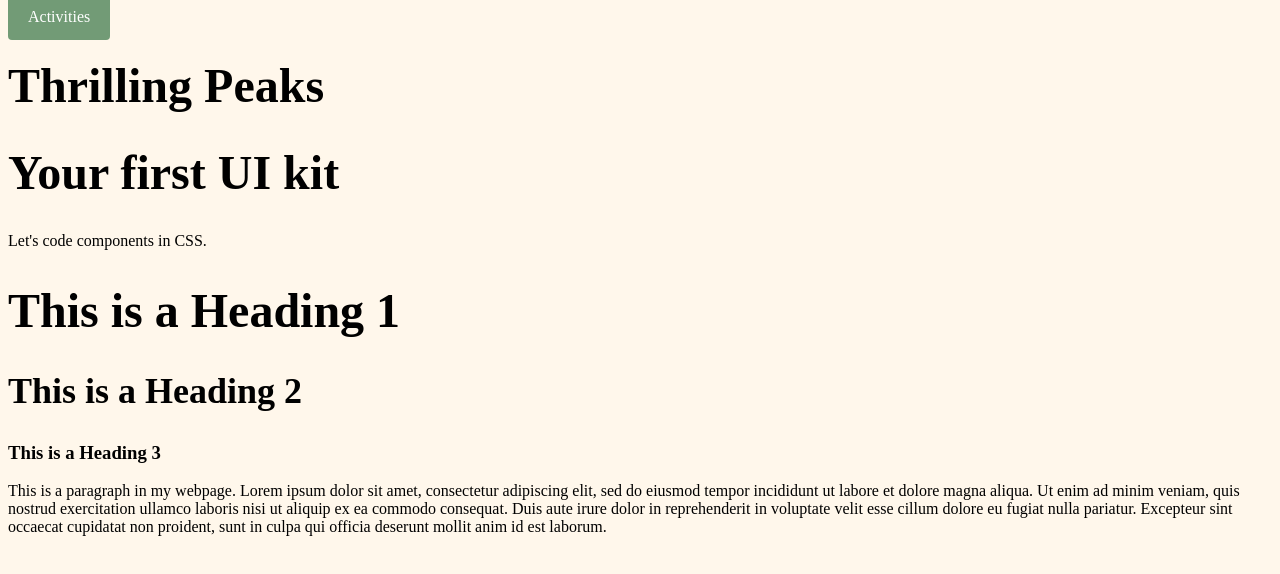
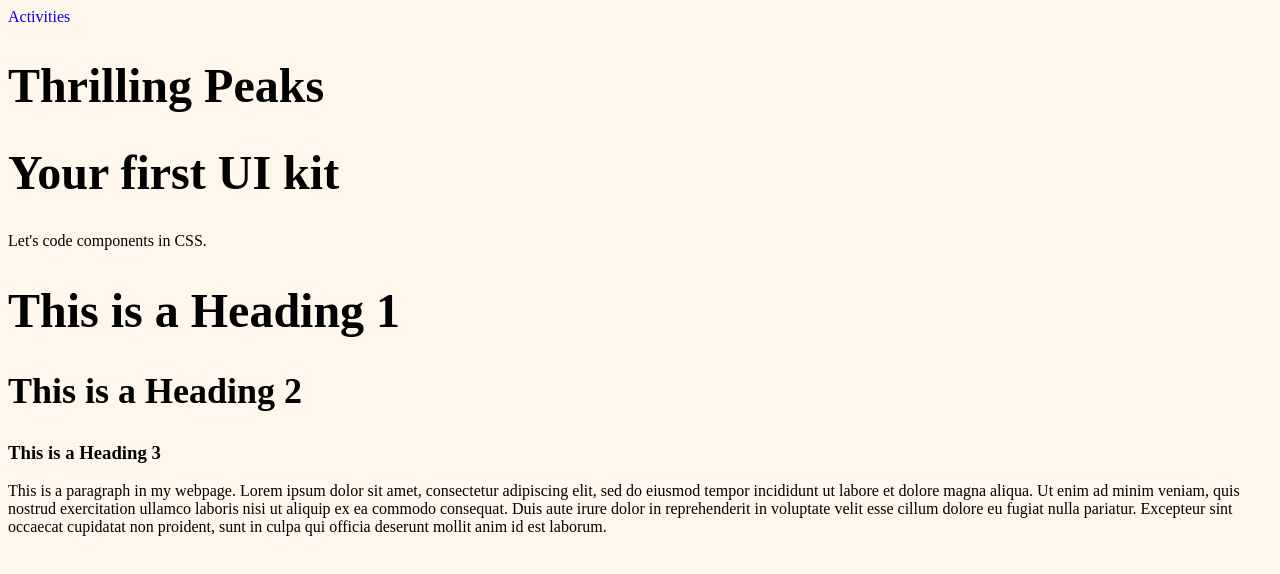
Before and after one commit to jziegelmayer-ieseg/project, a plain HTML site: page index.html in a window 1280 px wide. Drawn offline with Linux system fonts and the light colour scheme; files that its build step writes are made by us from their sources.

Commit message:
Update style.css

```diff
--- a/style.css
+++ b/style.css
@@ -30,16 +30,3 @@ h2 {
 a {
 	text-decoration: none ;
 }
-
-
-.btn-green {
-	background-color: #729B76;
-	color:  white;
-	padding:  15px 20px;
-	border-radius: 4px;
-}
-
-.btn-green:hover {
-	background-color: #4A714E;
-	color: white;
-}
```
